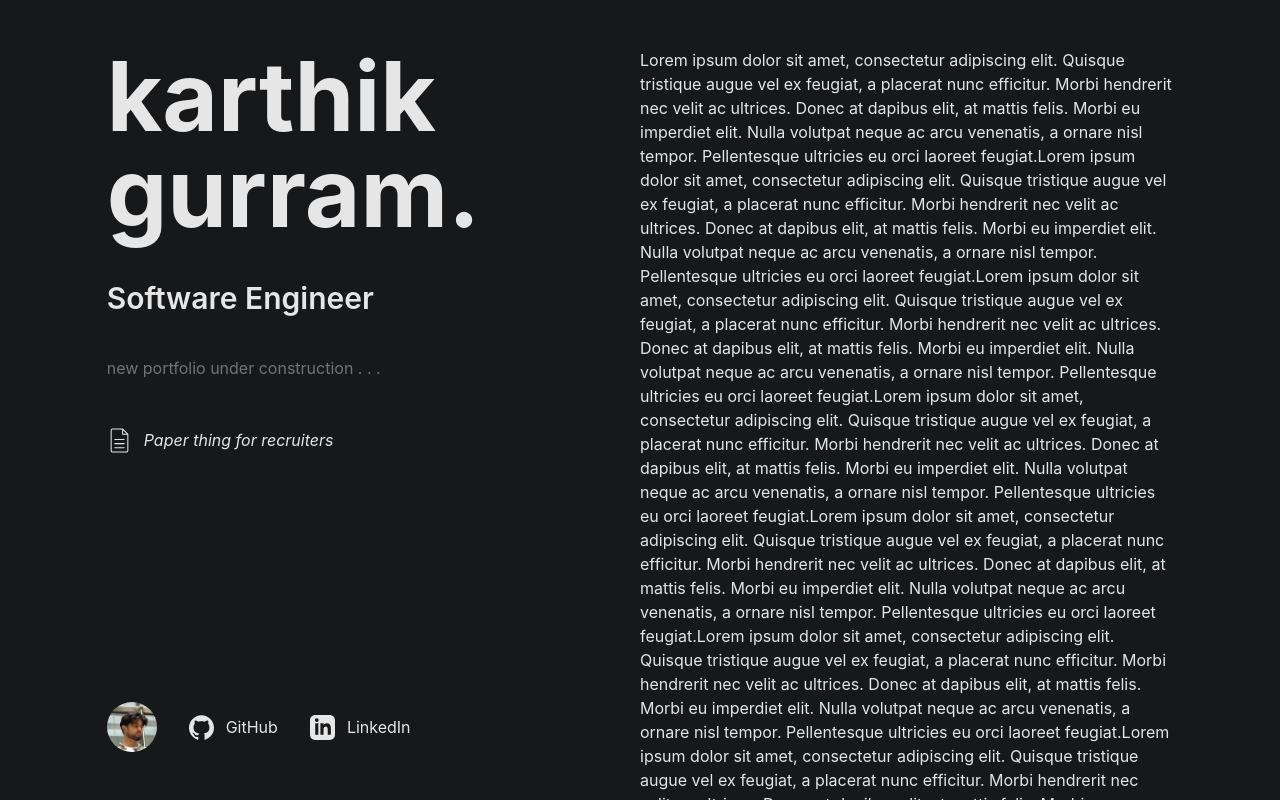
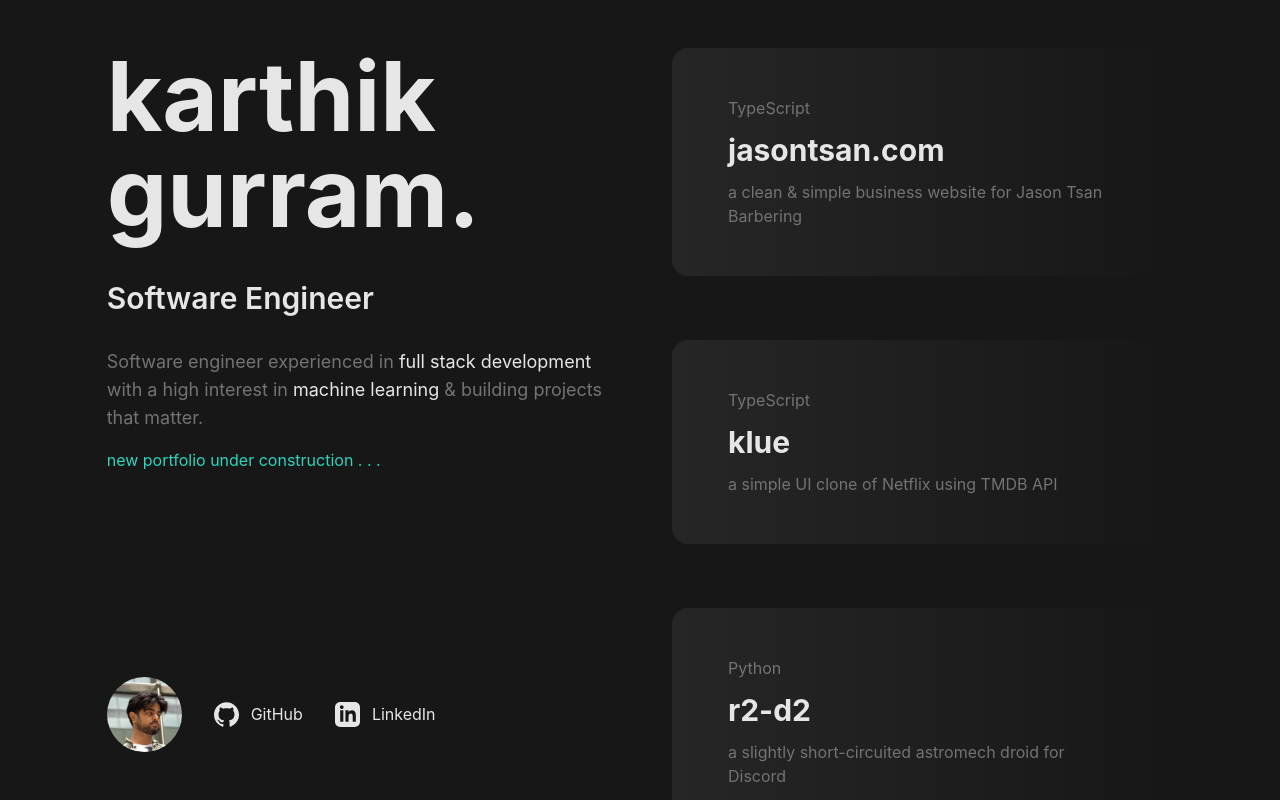
Before and after one commit to kggurram/kggurram.github.io, a React (Create React App) app: page / in a window 1280 px wide. Built offline with nearby package versions, Linux system fonts and the light colour scheme.

Commit message:
Replaced lorem with project cards

```diff
--- a/src/App.js
+++ b/src/App.js
@@ -5,10 +5,10 @@ import Scroller from "./components/Scroller";
 function App() {
   return (
     <div className="lg:flex lg:justify-center lg:w-5/6 lg:h-screen mx-auto">
-      <div className="2xl:w-full lg:w-full">
+      <div className="2xl:w-4/5 lg:w-full pr-8">
         <Header />
       </div>
-      <div className="lg:flex lg:overflow-hidden 2xl:w-4/5 lg:w-full">
+      <div className="lg:flex lg:overflow-hidden 2xl:w-4/5 lg:w-full lg:pl-8">
         <Scroller />
       </div>
     </div>
--- /dev/null
+++ b/src/assets/projects.json
@@ -0,0 +1,58 @@
+[
+    {
+        "id": "0",
+        "index": 0,
+        "name": "jasontsan.com",
+        "lang": "TypeScript",
+        "desc": "a clean & simple business website for Jason Tsan Barbering",
+        "link": "https://jasontsan.com"
+    },
+    {
+        "id": "1",
+        "index": 1,
+        "name": "klue",
+        "lang": "TypeScript",
+        "desc": "a simple UI clone of Netflix using TMDB API",
+        "link": "https://klue-gray.vercel.app"
+    },
+    {
+        "id": "2",
+        "index": 2,
+        "name": "r2-d2",
+        "lang": "Python",
+        "desc": "a slightly short-circuited astromech droid for Discord",
+        "link": "https://github.com/kggurram/R2-D2"
+    },
+    {
+        "id": "3",
+        "index": 3,
+        "name": "spotify dbms",
+        "lang": "SQL",
+        "desc": "database management application developed for CPS510",
+        "link": "https://github.com/kggurram/spotify-dbms"
+    },
+    {
+        "id": "4",
+        "index": 4,
+        "name": "(project #5)",
+        "lang": "language",
+        "desc": "description",
+        "link": ""
+    },
+    {
+        "id": "5",
+        "index": 5,
+        "name": "(project #6)",
+        "lang": "language",
+        "desc": "description",
+        "link": ""
+    },
+    {
+        "id": "6",
+        "index": 6,
+        "name": "(project #7)",
+        "lang": "language",
+        "desc": "description",
+        "link": ""
+    }
+]
--- a/src/components/Card.js
+++ b/src/components/Card.js
@@ -1,7 +1,31 @@
 import React from "react";
+import { useState } from "react";
+import gradient from "../assets/gradient.jpg";
 
-const Card = () => {
-  return <div>Card</div>;
+const Card = ({ projName, projLang, projDesc, projLink }) => {
+  const [name, setName] = useState(projName);
+  const [lang, setLang] = useState(projLang);
+  const [desc, setDesc] = useState(projDesc);
+  const [link, setLink] = useState(projLink);
+
+  return (
+    <div className="card h-fit rounded-2xl  bg-gradient-to-r from-neutral-800 to-neutral-900 backdrop-blur-xl">
+      <div className="h-full w-fit bg-transparent py-12 px-8 relative duration-200 ease-out hover:scale-105">
+        <a
+          href={link}
+          target="_blank"
+          noref="noopener noreferrer"
+          className="space-y-3"
+        >
+          <p className=" text-neutral-500 w-fit bg-transparent px-6">{lang}</p>
+          <h1 className="text-3xl font-bold w-fit bg-transparent px-6">
+            {name}
+          </h1>
+          <p className="text-neutral-500 w-fit bg-transparent px-6">{desc}</p>
+        </a>
+      </div>
+    </div>
+  );
 };
 
 export default Card;
--- a/src/components/Header.js
+++ b/src/components/Header.js
@@ -3,26 +3,32 @@ import kg from "../assets/kg.jpg";
 
 const Header = () => {
   return (
-    <div className="flex flex-col lg:h-screen 2xl:mr-10 lg:pt-12 lg:px-0 md:px-20 sm:px-12 pt-12 px-8 mx-auto">
+    <div className="flex flex-col lg:h-screen 2xl:mr-16 lg:pt-12 lg:px-0 md:px-20 sm:px-12 pt-12 px-8 mx-auto">
       <div className="flex flex-col space-y-4">
         <h1 className="2xl:text-9xl lg:text-8xl text-6xl font-bold h-fit lg:pb-6 pb-2">
           karthik gurram.
         </h1>
-        <h2 className="2xl:text-4xl lg:text-3xl text-2xl font-semibold h-fit pb-6 ">
+        <h2 className="2xl:text-4xl lg:text-3xl text-2xl font-semibold h-fit pb-4 ">
           Software Engineer
         </h2>
-        <p className="text-neutral-500">
+        <p className="text-neutral-500 text-lg">
+          Software engineer experienced in{" "}
+          <em className="not-italic">full stack development</em> with a high
+          interest in <em className="not-italic">machine learning</em> &
+          building projects that matter.
+        </p>
+        <p className="text-teal-400 pb-8">
           new portfolio under construction . . .
         </p>
-        <a className="flex space-x-3 py-8">
+        {/* <a className="flex space-x-3 py-8">
           <svg viewBox="0 0 48 48" width="25" height="25" fill="#e6e6e6">
             <path d="M37,47H11c-2.209,0-4-1.791-4-4V5c0-2.209,1.791-4,4-4h18.973  c0.002,0,0.005,0,0.007,0h0.02H30c0.32,0,0.593,0.161,0.776,0.395l9.829,9.829C40.84,11.407,41,11.68,41,12l0,0v0.021  c0,0.002,0,0.003,0,0.005V43C41,45.209,39.209,47,37,47z M31,4.381V11h6.619L31,4.381z M39,13h-9c-0.553,0-1-0.448-1-1V3H11  C9.896,3,9,3.896,9,5v38c0,1.104,0.896,2,2,2h26c1.104,0,2-0.896,2-2V13z M33,39H15c-0.553,0-1-0.447-1-1c0-0.552,0.447-1,1-1h18  c0.553,0,1,0.448,1,1C34,38.553,33.553,39,33,39z M33,31H15c-0.553,0-1-0.447-1-1c0-0.552,0.447-1,1-1h18c0.553,0,1,0.448,1,1  C34,30.553,33.553,31,33,31z M33,23H15c-0.553,0-1-0.447-1-1c0-0.552,0.447-1,1-1h18c0.553,0,1,0.448,1,1C34,22.553,33.553,23,33,23  z" />
           </svg>
           <em>Paper thing for recruiters</em>
-        </a>
+        </a> */}
       </div>
       <div className="lg:mb-12 lg:mt-auto md:mt-auto flex space-x-8">
-        <img className="rounded-full" alt="" src={kg} width="50"></img>
+        <img className="rounded-full" alt="" src={kg} width="75"></img>
         <ul className="flex space-x-8 my-auto">
           <li className="">
             <a
--- a/src/components/Scroller.js
+++ b/src/components/Scroller.js
@@ -1,9 +1,27 @@
 import React from "react";
+import Card from "./Card";
+import { useState, useEffect } from "react";
+import projects from "../assets/projects.json";
 
 const Scroller = () => {
+  useEffect(() => {}, []);
+
   return (
-    <div className="wrapper 2xl:px-0 2xl:mx-0 lg:overflow-y-scroll lg:pt-12 lg:px-0 lg:my-0 md:px-20 sm:px-12 mb-12 pt-12 px-8">
-      <p className="scroller">
+    <div className="w-full wrapper 2xl:px-0 2xl:ml-16 lg:overflow-y-scroll lg:pt-12 lg:px-0 lg:my-0 md:px-20 sm:px-12 mb-12 pt-12 px-8 space-y-16">
+      {projects.map((project, idx) => {
+        console.log(project.name);
+        return (
+          <Card
+            key={idx}
+            projName={project.name}
+            projLang={project.lang}
+            projDesc={project.desc}
+            projLink={project.link}
+          />
+        );
+      })}
+
+      {/* <p className="scroller">
         Lorem ipsum dolor sit amet, consectetur adipiscing elit. Quisque
         tristique augue vel ex feugiat, a placerat nunc efficitur. Morbi
         hendrerit nec velit ac ultrices. Donec at dapibus elit, at mattis felis.
@@ -144,7 +162,7 @@ const Scroller = () => {
         ultrices. Donec at dapibus elit, at mattis felis. Morbi eu imperdiet
         elit. Nulla volutpat neque ac arcu venenatis, a ornare nisl tempor.
         Pellentesque ultricies eu orci laoreet feugiat.
-      </p>
+      </p> */}
     </div>
   );
 };
--- a/src/index.css
+++ b/src/index.css
@@ -10,13 +10,18 @@
   /* border-width: 1px;
   border-color: red; */
 
-  background-color: rgb(23, 24, 26);
+  background-color: rgb(23 23 23);
   color: rgb(230, 230, 230);
 }
+
 
 *::-webkit-scrollbar {
   display: none;
 }
+
+/* .card {
+  background-color: rgb(26, 26, 26);
+} */
 
 /* .wrapper {
   --scrollbar-width: 1px;
```
Also changed, not shown: src/assets/gradient.jpg (added).
